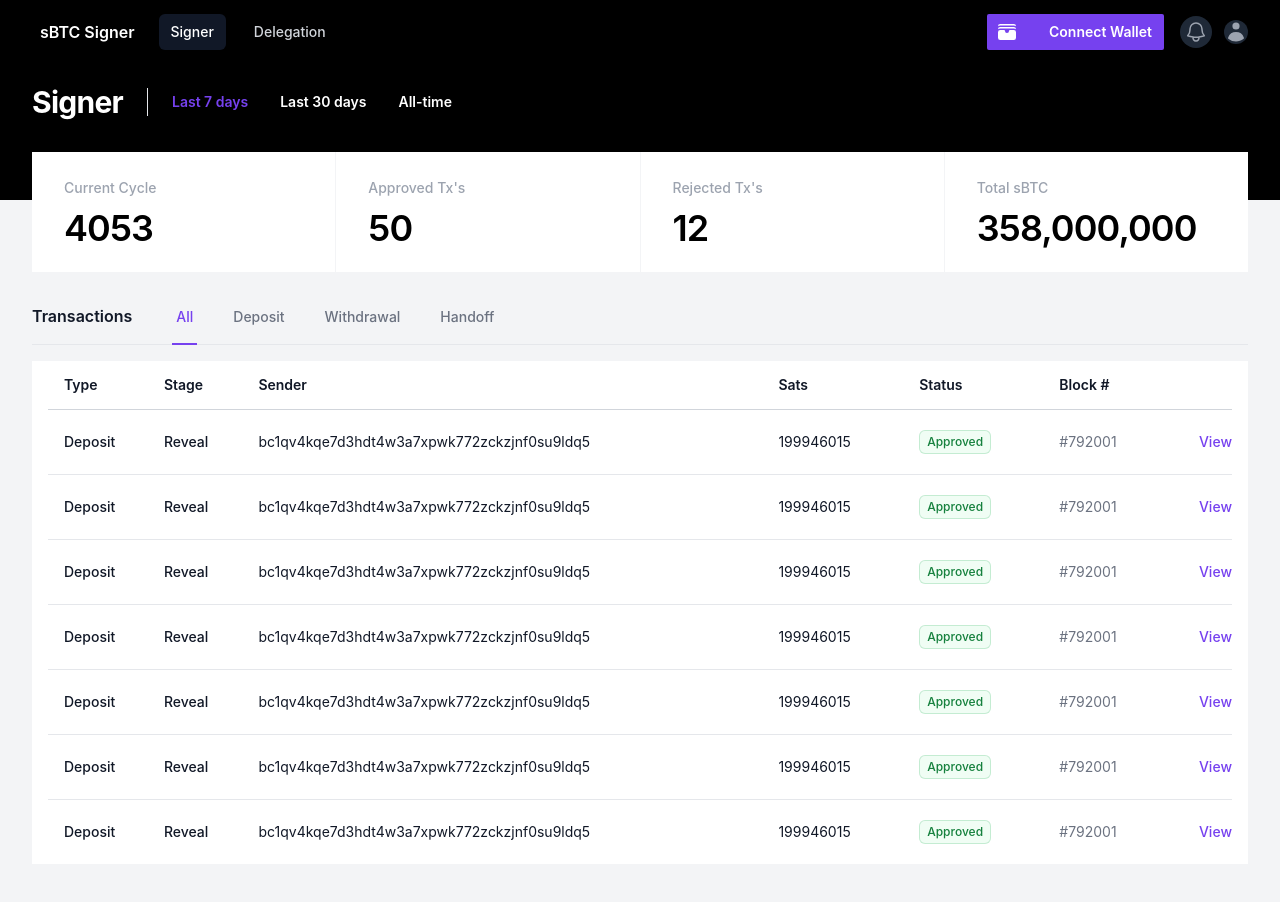
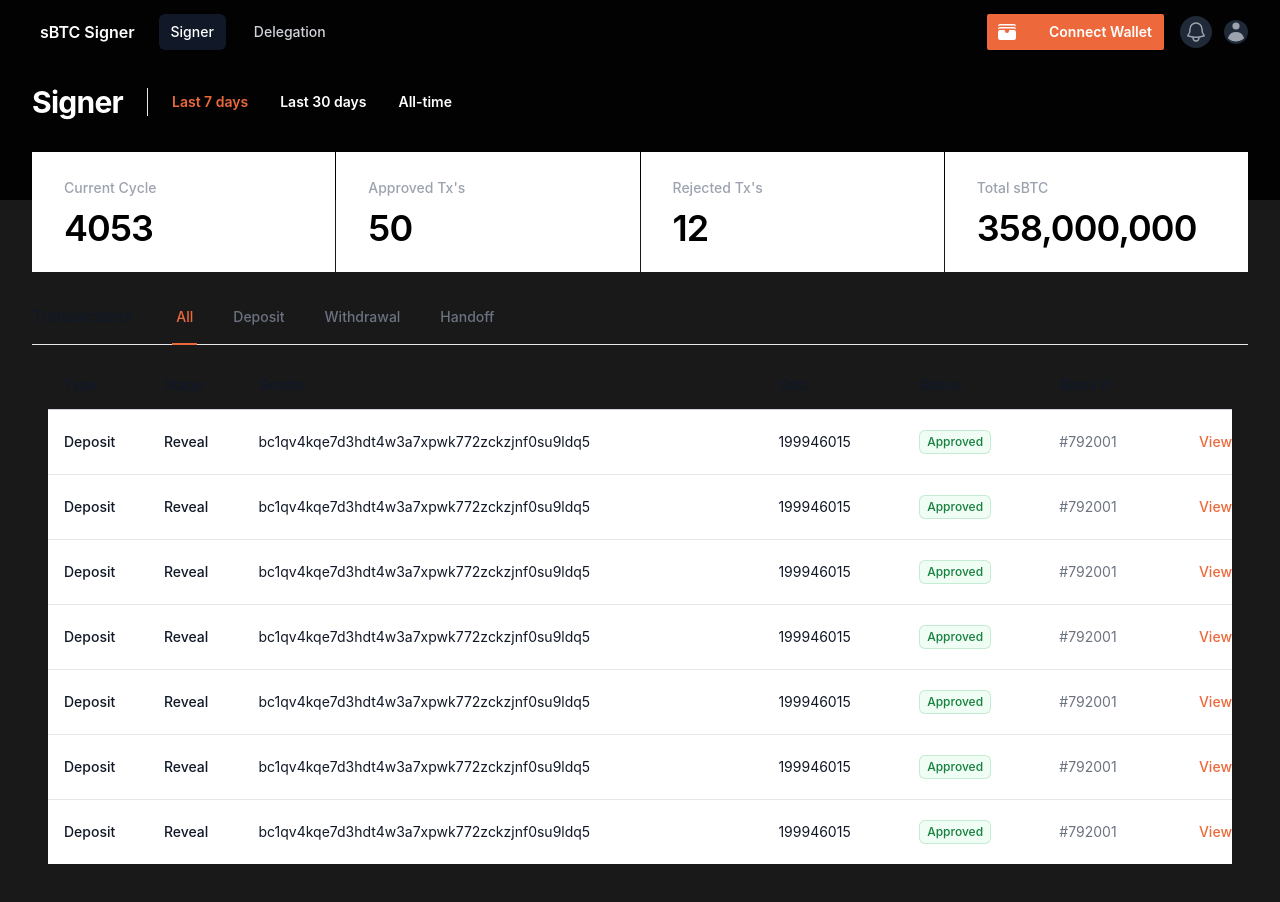
Before and after one commit to setbern/sbtc-web-signer, a Next.js app: page / in a window 1280 px wide. Shown: the top 902 px of the page. Built offline with nearby package versions, Linux system fonts and the light colour scheme.

Commit message:
tailwind color updates

```diff
--- a/pages/_app.tsx
+++ b/pages/_app.tsx
@@ -4,7 +4,12 @@
 
 function MyApp({ Component, pageProps }: AppProps) {
   return (
-    <div className="min-h-screen bg-[#F3F4F6]">
+    <div
+      style={{
+        background: "rgba(0, 0, 0, 0.9)",
+      }}
+      className="min-h-screen "
+    >
       <Navigation />
       <Component {...pageProps} />
     </div>
--- a/pages/index.tsx
+++ b/pages/index.tsx
@@ -83,13 +83,17 @@
   const [open, setOpen] = useState(false);
 
   return (
-    <div className="bg-[#F3F4F6]">
+    <div className="">
       <Head>
         <title>sBTC Signer</title>
         <meta name="description" content="sBTC Web Signer" />
         <link rel="icon" href="/favicon.ico" />
       </Head>
-      <header className="bg-black">
+      <header
+        style={{
+          background: "rgba(0, 0, 0, 0.9)",
+        }}
+      >
         <div className="py-5 pb-20">
           <div className="mx-auto max-w-7xl px-4 flex flex-wrap items-center gap-6 sm:flex-nowrap sm:px-6 lg:px-8">
             <h1 className="text-3xl  font-bold tracking-tight text-white">
@@ -112,9 +116,9 @@
 
       <main className="-mt-12">
         <div className="mx-auto max-w-7xl px-4  sm:px-6 lg:px-8">
-          <div className="bg-[#F3F4F6]">
+          <div className="">
             <div className="mx-auto max-w-7xl">
-              <div className="grid grid-cols-1 gap-px  rounded-sm bg-[#F3F4F6] sm:grid-cols-2 lg:grid-cols-4">
+              <div className="grid grid-cols-1 gap-px  rounded-sm  sm:grid-cols-2 lg:grid-cols-4">
                 {stats.map((stat) => (
                   <div
                     key={stat.name}
@@ -167,7 +171,7 @@
               </div>
             </div>
           </div>
-          <div className=" mt-4 flow-root bg-white px-4">
+          <div className=" mt-4 flow-root  px-4">
             <div className="-mx-4 -my-2 overflow-x-auto sm:-mx-6 lg:-mx-8">
               <div className="inline-block min-w-full py-2 align-middle sm:px-6 lg:px-8">
                 <table className="min-w-full divide-y divide-gray-300">
--- a/src/comp/nav/Navigation.tsx
+++ b/src/comp/nav/Navigation.tsx
@@ -23,7 +23,12 @@
 
 const Navigation = () => {
   return (
-    <Disclosure as="nav" className="bg-black">
+    <Disclosure
+      as="nav"
+      style={{
+        background: "rgba(0, 0, 0, 0.9)",
+      }}
+    >
       {({ open }) => (
         <>
           <div className="mx-auto max-w-8xl px-4 sm:px-6 lg:px-8">
--- a/tailwind.config.js
+++ b/tailwind.config.js
@@ -8,7 +8,7 @@
   theme: {
     extend: {
       colors: {
-        secondary: "#7641EF",
+        secondary: "#ED693C",
         "secondary-light": "#8456F0",
         "secondary-dark": "#6931ED",
       },
```
Also changed, not shown: 1 other file (tests, documents, lock files or other folders).
